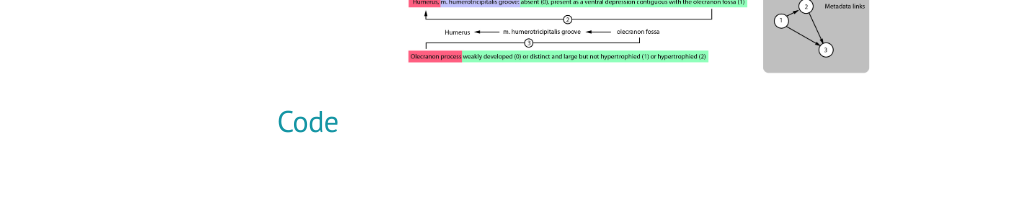
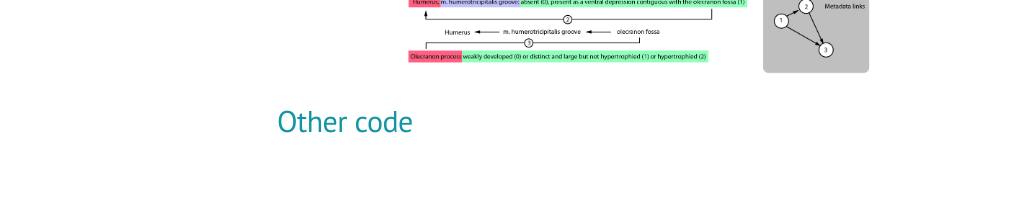
Before and after one commit to celiason/celiason.github.io, a Jekyll site: the page built from 4-software.md, in a window 1280 px wide. Shown: the part 1416-1633 px from the top of the page, without its empty margins (3-1016 px from the left). Built offline with Jekyll 4.4.1, drawn with Linux system fonts in a browser that asks for light colours; our own code applies the rules of GitHub Pages for plain Markdown files.

Commit message:
Update 4-software.md

```diff
--- a/4-software.md
+++ b/4-software.md
@@ -21,4 +21,4 @@ phenotools provides functionality for inputting phenomic datasets; merging datas
 
 <img src="/img/phenotools-matching.jpg" style="margin: 0 auto" width="480">
 
-## Code
+## Other code
```
